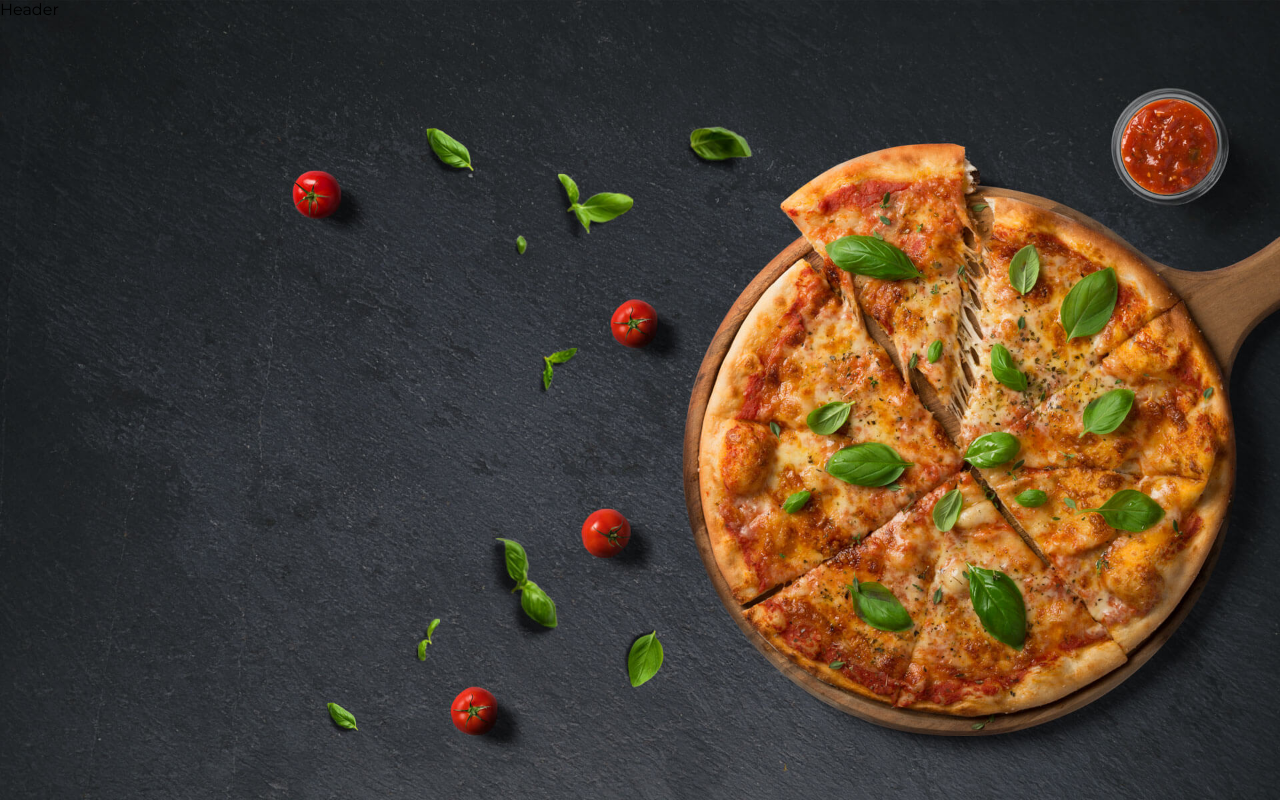
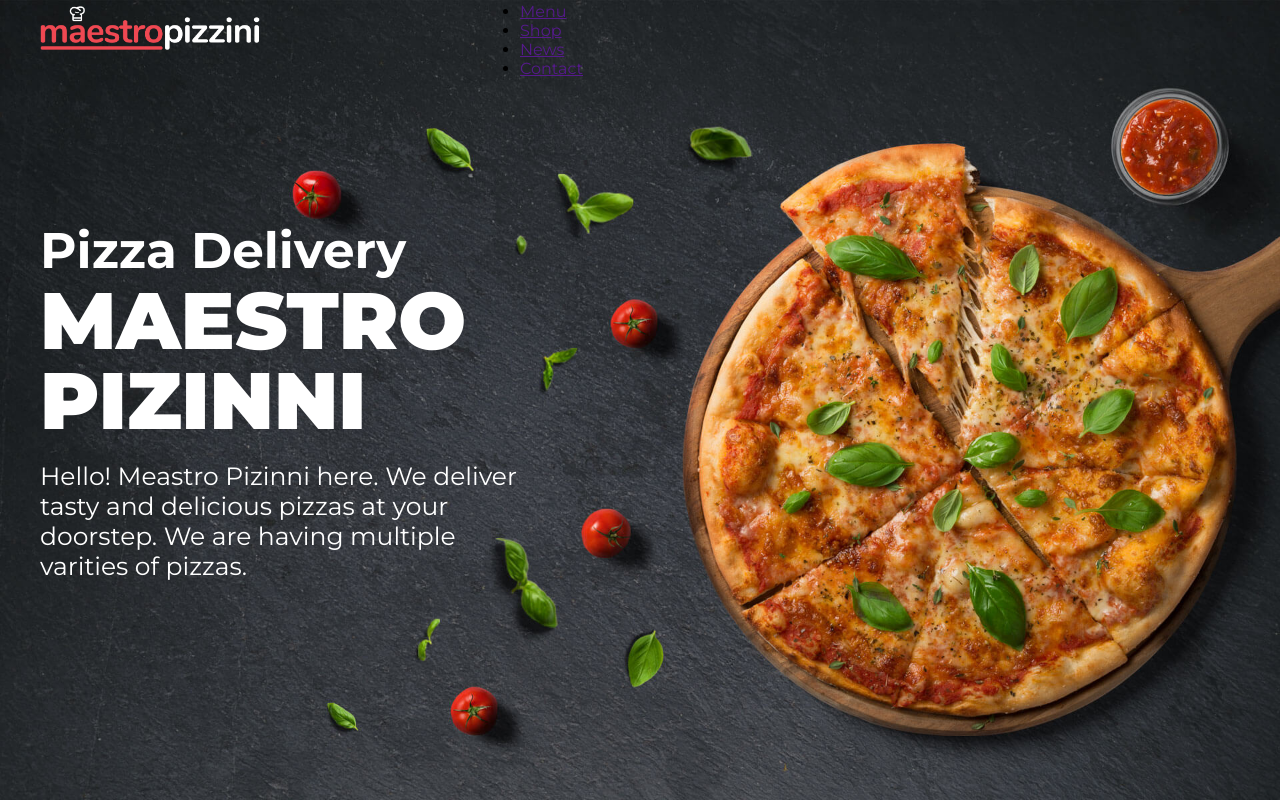
Before and after one commit to prakhyatsinghal/Maestro-Pizzni, a React (Create React App) app: page / in a window 1280 px wide. Built offline with nearby package versions, Linux system fonts and the light colour scheme.

Commit message:
Added Navbar

```diff
--- a/src/App.css
+++ b/src/App.css
@@ -14,4 +14,64 @@ body{
   background: url("/public/img/bg.jpg");
   background-repeat: no-repeat;
   background-size: cover;
+  position : relative;
 }
+
+.banner_content {
+  display : flex;
+  align-items : center;
+  height: 100vh;
+}
+
+.container {
+  width : 1200px;
+  max-width : 1200px;
+  margin : 0 auto;
+  color: #fff;
+}
+
+.banner__text{
+  width : 500px;
+}
+
+.banner__text h3{
+  font-size: 50px;
+}
+
+.banner__text h1{
+  font-size: 80px;
+  line-height : 80px;
+  font-weight : 900;
+}
+
+.banner__text p{
+  font-size :25px;
+  font-weight : 400;
+  margin-top: 20px;
+}
+
+.navbar{
+  position : absolute;
+  top : 0;
+  left : 0;
+  width : 100%
+}
+
+.navbar__text {
+  display : flex;
+  height : 60px;
+  align-items: center;
+  width : 1200px;
+  margin : 0 auto;
+}
+
+.logo{
+  width : 40%;
+}
+.logo img{
+  width : 220px;
+}
+
+.navbar__ul{
+  width : 60%
+}
--- a/src/App.js
+++ b/src/App.js
@@ -1,11 +1,13 @@
 
 import './App.css';
 import Header from './components/Header'
+import Navbar from './components/Navbar'
 
 function App() {
   return (
     <div>
       <Header></Header>
+      <Navbar></Navbar>
     </div>
   );
 }
--- a/src/components/Header.js
+++ b/src/components/Header.js
@@ -2,7 +2,20 @@ import React from 'react'
 
 const Header = () => {
   return (
-    <div className="banner">Header</div>
+    <div className="banner">
+        <div className = "banner_content">
+            <div className = "container">
+                <div className="banner__text">
+                <h3>Pizza Delivery</h3>
+                <h1>MAESTRO PIZINNI</h1>
+                <p>Hello! Meastro Pizinni here. We deliver tasty and delicious pizzas at your doorstep. We are having
+                    multiple varities of pizzas.
+                </p>
+            </div>
+            </div>
+        </div>
+    </div>
+
   )
 }
 
--- /dev/null
+++ b/src/components/Navbar.js
@@ -0,0 +1,21 @@
+import React from 'react'
+
+const Navbar = () => {
+  return (
+    <nav className="navbar">
+        <div className="navbar__text">
+            <div className="logo">
+                <img src = "/img/logo.png" alt = "logo"/></div>
+                <ul>
+                    <li><a href = "">Home</a></li>
+                    <li><a href = "">Menu</a></li>
+                    <li><a href = "">Shop</a></li>
+                    <li><a href = "">News</a></li>
+                    <li><a href = "">Contact</a></li>
+                </ul>
+            </div>
+    </nav>
+  )
+}
+
+export default Navbar
```
